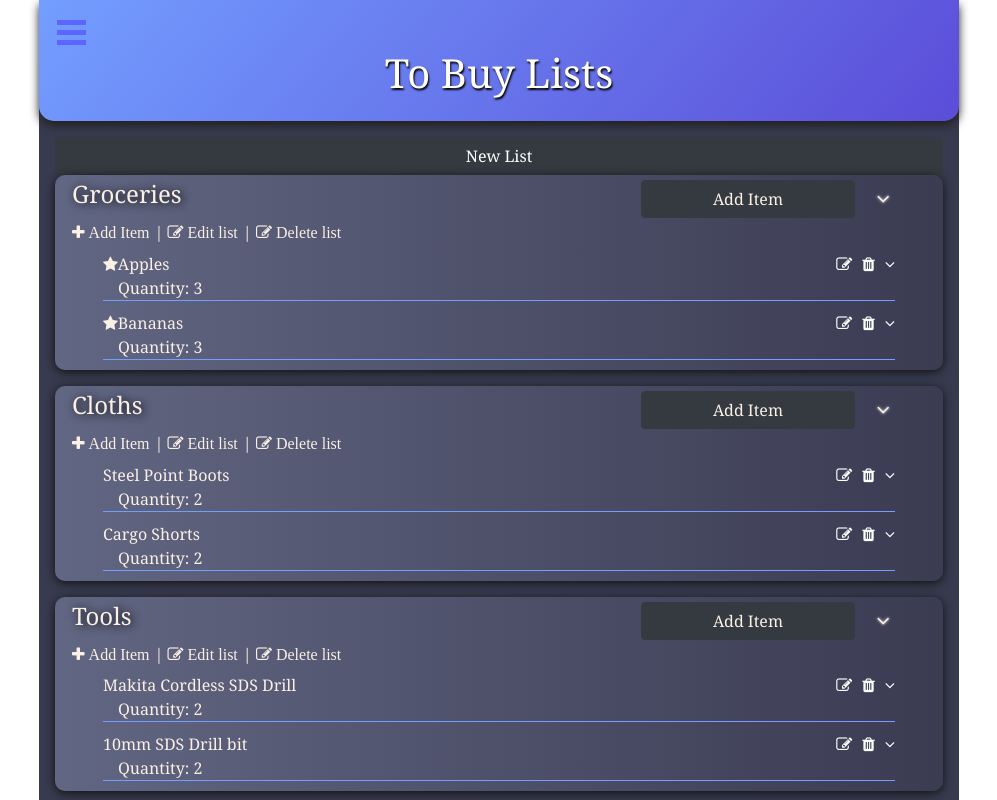
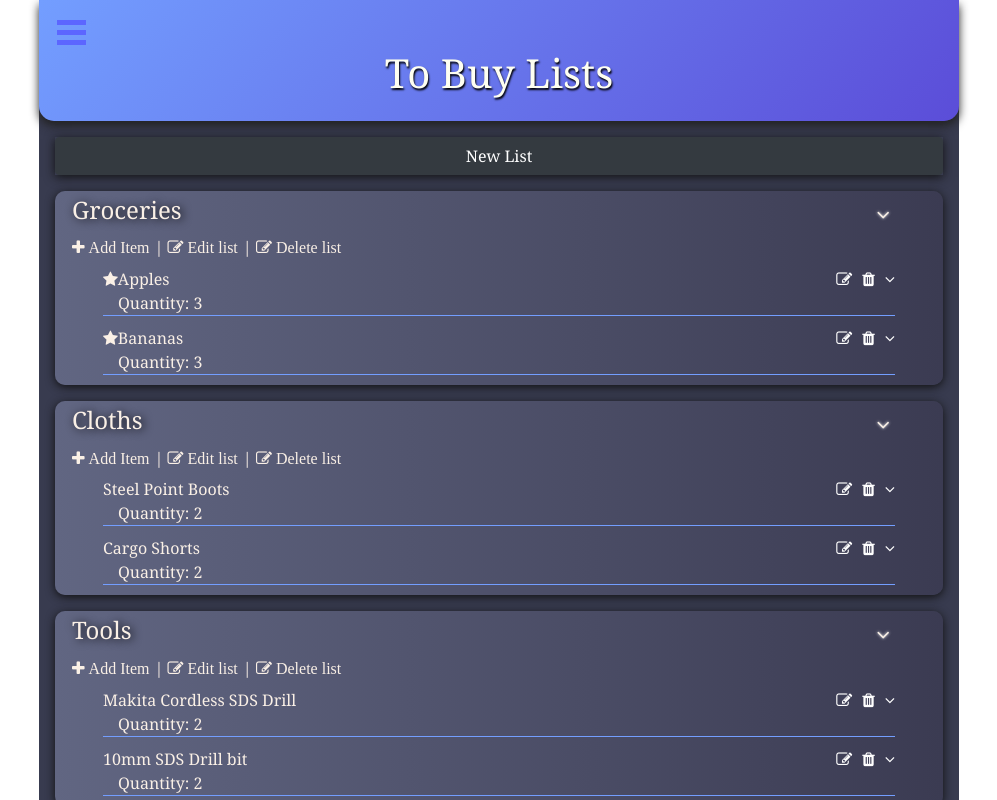
Before and after one commit to PaulDreyer09/to-buy-list, a React (Create React App) app: page / in a window 1280 px wide. Both pictures are taken after a click on the link "To Buy Lists". Shown: the top 800 px of the page, without its empty margins (141-1138 px from the left). Built offline with nearby package versions, Linux system fonts and the light colour scheme; data requests are answered from the project's data file.

Commit message:
Added some styles for ToBuyList add form

```diff
--- a/src/App.js
+++ b/src/App.js
@@ -199,7 +199,6 @@ function App() {
                   handleTBLMainMenuButton={handleTBLMainMenuButton}
                   handleDeleteTblListItem={handleDeleteTblListItem}
                   handleTBLSubmitItemButton={handleTBLSubmitItemButton}
-
                   toggleImportant={toggleImportant}
               />
           </div>
--- a/src/Components/AddListForm.js
+++ b/src/Components/AddListForm.js
@@ -21,16 +21,19 @@ const AddListForm = ({handleAddNewTBL}) =>{
     }
 
     return (
-        <div className='AddListForm'>
-        <button className='btn btn-dark btn-block' onClick={() => {setDisplayForm(!displayForm)}}>{displayForm? 'Cancel' : 'New List'}</button>
+        <div className='AddListForm  shadow-box'>
+
+
         {displayForm ?
             <form onSubmit={onSubmit}>
-                <div className='form-control'>
-                    <label>List Name</label>
-                    <input type='text' value={formName} onChange={onChange}/>
-                    <button type='submit'>Submit</button>
+                <div className='row container container-fluid'>
+                    <label className='col-2'>List Name</label>
+                    <input className='col-6' type='text'  value={formName} onChange={onChange}/>
+                    <button className='col-2 btn btn-dark col-md-offset-2' type='submit'>Submit</button>
+                    <button className='btn btn-dark col-2' onClick={() => {setDisplayForm(!displayForm)}}>Cancel</button>
                 </div>
-            </form> : ''
+            </form> :
+            <button className='btn btn-dark btn-block' onClick={() => {setDisplayForm(!displayForm)}}>New List</button>
         }
 
 
--- a/src/Components/ToBuyList.js
+++ b/src/Components/ToBuyList.js
@@ -26,14 +26,10 @@ const ToBuyList = (props) => {
     return(
         <div className='ToBuyList shadow-box container'>
             <div className='listHeader row'>
-                <h4 className='col-8'>{props.list.name}</h4>
-
-                <a  onClick={handleAddItemButton} className='col-3 btn btn-dark'>
-                    {displayForm ? 'Close' : 'Add Item'}
-                </a>
+                <h4 className='col-11'>{props.list.name}</h4>
                 <a className='button' onClick={handleDropDownButton}><i className={`fa ${displayListItems ? 'fa-angle-down' : 'fa-angle-up'} col-1 button dropDownButton`}></i></a>
                 <div className='listOptions'>
-                    <a onClick={handleAddItemButton}><i className='fa fa-plus button listOption'> Add Item</i></a>|
+                    <a onClick={handleAddItemButton}><i className='fa fa-plus button listOption'> {displayForm ? 'Close' : 'Add Item'}</i></a>|
                     <a onClick={handleEditListButton}> <i className='fa fa-edit button listOption'> Edit list</i></a>|
                     <a onClick={handleDeleteListButton}> <i className='fa fa-edit button listOption'> Delete list</i></a>
                 </div>
--- a/src/index.css
+++ b/src/index.css
@@ -103,6 +103,24 @@ h1{
   padding: 1em
 }
 
+.ToBuyListsPage .AddListForm{
+  margin-bottom: 1em;
+}
+
+.ToBuyListsPage .AddListForm form{
+  box-sizing: border-box;
+  padding: 5px 2em;
+  margin-bottom: 1em;
+  border-radius: 10px;
+  background-image: linear-gradient(90deg, #616682, #3B3B52);
+}
+
+.ToBuyListsPage .AddListForm label{
+  display: flex;
+  align-items: center;
+  margin: 0;
+}
+
 .ToBuyList{
   box-sizing: border-box;
   padding: 5px 2em;
@@ -110,8 +128,6 @@ h1{
   border-radius: 10px;
   background-image: linear-gradient(90deg, #616682, #3B3B52);
 }
-
-
 
 .ToBuyList h4{
   display: inline-block;
```
